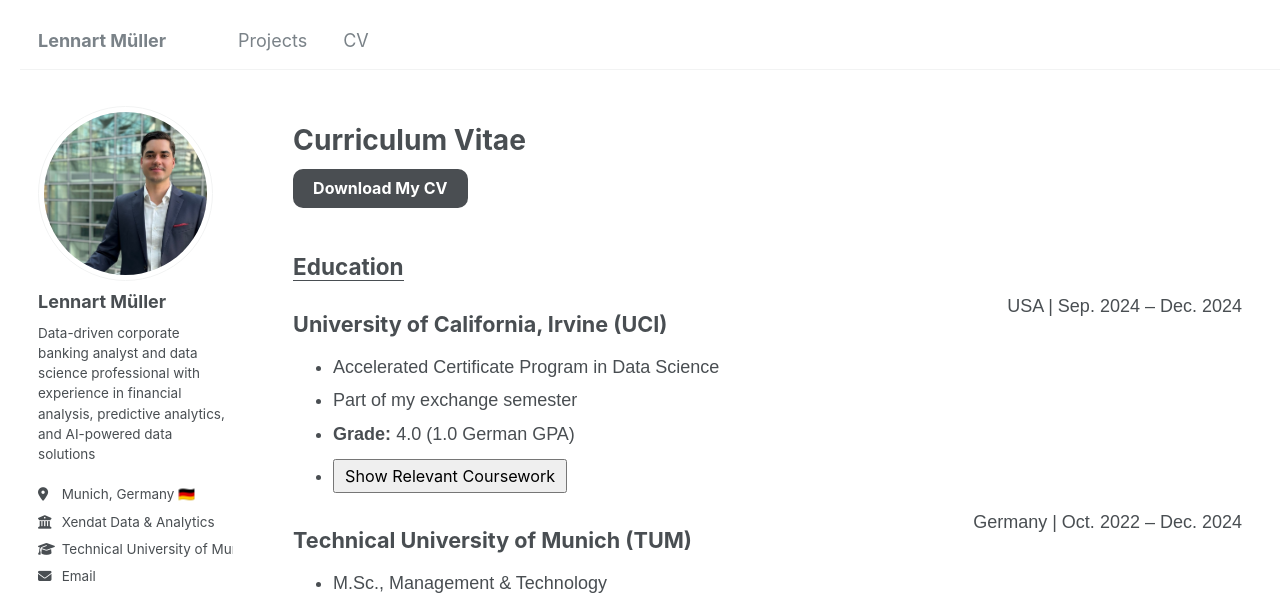
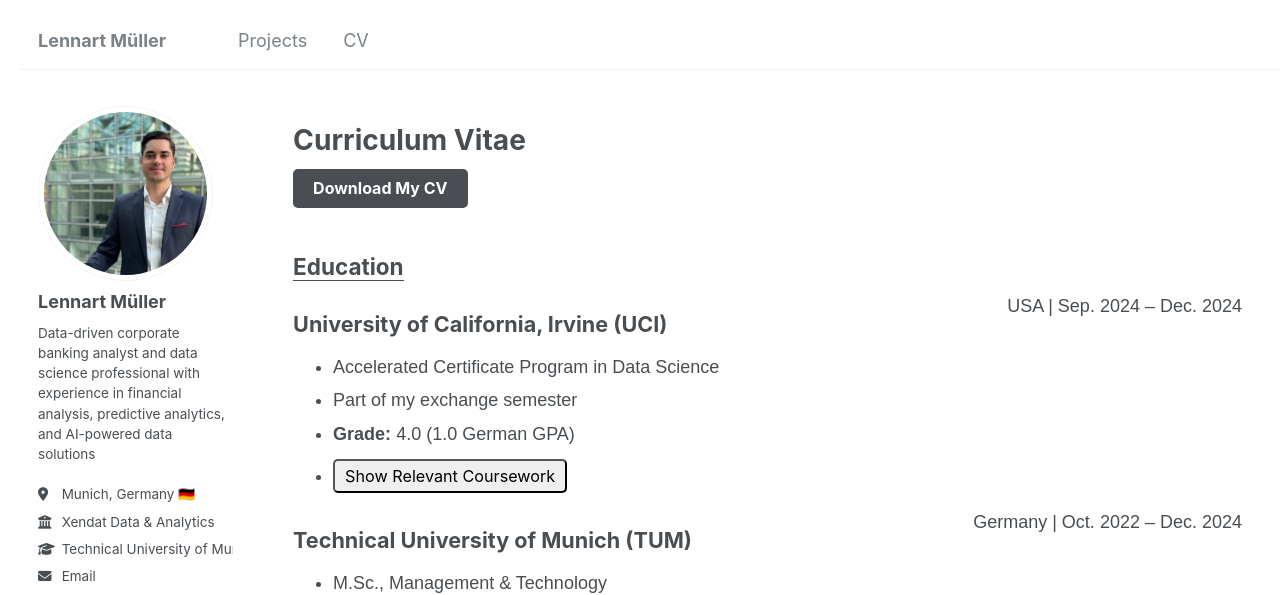
Before and after one commit to lennartmueller123/lennartmueller123.github.io, a Jekyll site: the page built from _pages/cv.html, in a window 1280 px wide. Shown: the top 595 px of the page. Built offline with Jekyll 4.4.1, drawn with Linux system fonts in a browser that asks for light colours.

Commit message:
Update cv.html

```diff
--- a/_pages/cv.html
+++ b/_pages/cv.html
@@ -10,7 +10,7 @@
 {% include base_path %}
 
 <h1>
-  <a href="/files/CV.pdf" download style="display: inline-block; padding: 10px 20px; background-color: #4A4E52; color: white; text-decoration: none; border-radius: 10px; font-size: 16px;">Download My CV</a>
+  <a href="/files/CV.pdf" download style="display: inline-block; padding: 10px 20px; background-color: #4A4E52; color: white; text-decoration: none; border-radius: 5px; font-size: 16px;">Download My CV</a>
 </h1>
 
 <!DOCTYPE html>
@@ -75,7 +75,7 @@
                 <li>Part of my exchange semester</li>
                 <li><strong>Grade: </strong>4.0  (1.0 German GPA)</li>
                 <li>
-                  <button onclick="toggleDropdown('uci-courses')" style="margin-top: 5px; padding: 5px 10px; font-size: 0.9em; cursor: pointer;">
+                  <button onclick="toggleDropdown('uci-courses')" style="margin-top: 5px; padding: 5px 10px; border-radius: 5px; font-size: 0.9em; cursor: pointer;">
                     Show Relevant Coursework
                   </button>
                   <ul id="uci-courses" style="display: none; margin-top: 5px;">
@@ -244,9 +244,9 @@
                 <li><strong>Tools: </strong>Python, Jupiter Notebook, Tableau</li>
                 <li>200 hours of evaluated learning</li>
                 <li>
-                  <a href="https://www.credly.com/badges/40075db6-9ff5-4a3a-9b0e-abf4c5d01546/linked_in_profile" style="text-decoration: none; color: #4A4E52;" target="_blank">
+                  <a href="https://www.credly.com/badges/40075db6-9ff5-4a3a-9b0e-abf4c5d01546/linked_in_profile" style="margin-top: 5px; padding: 5px 10px; border-radius: 5px; font-size: 0.9em; cursor: pointer; target="_blank">
                       Show Certificate
-                    </a>
+                  </a>
                 </li>
             </ul>
         </div>
```
